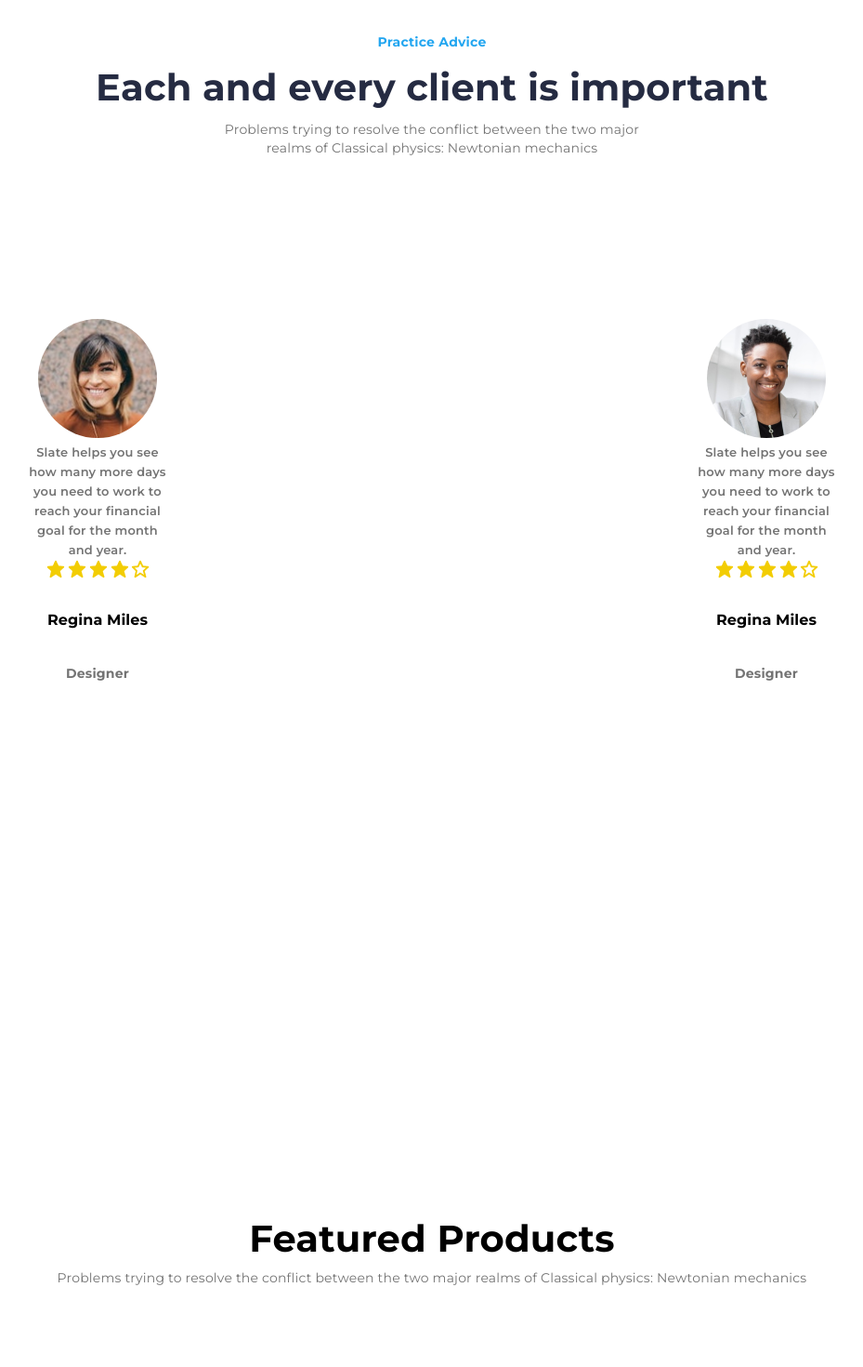
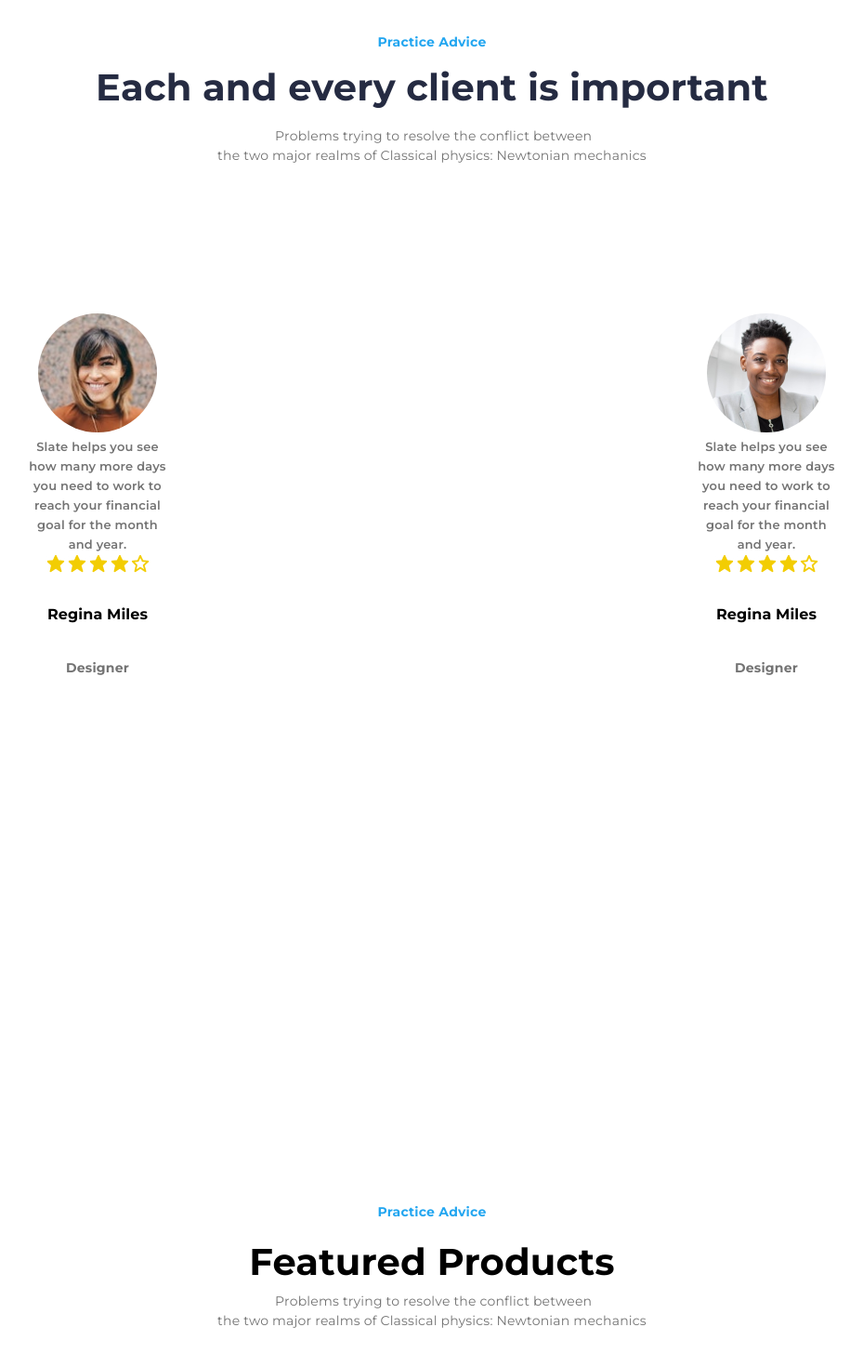
Before and after one commit to mihran1001/DX_task, a React (Create React App) app in the folder dx-soft-project/: page / in a window 1280 px wide. Shown: the part 160-1630 px from the top of the page at 93% size, without its empty margins (255-1184 px from the left). Built offline with nearby package versions, Linux system fonts and the light colour scheme.

Commit message:
fixing some problems

```diff
--- a/dx-soft-project/src/Components/Footer/Footer.module.css
+++ b/dx-soft-project/src/Components/Footer/Footer.module.css
@@ -34,7 +34,7 @@
     text-decoration-skip-ink: none;
 }
 
-a {
+.footer_section a {
     font-family: Montserrat;
     font-size: 14px;
     /* width: 67px;
@@ -62,7 +62,7 @@ a {
     flex-direction: column;
 }
 
-h3 {
+.footer_section h3 {
     /* width: 154px;
     height: 32px; */
     gap: 0px;
@@ -90,7 +90,7 @@ h3 {
     background-color: #1853AC;
 }
 
-h6 {
+.footer_section h6 {
     font-family: Montserrat;
     font-size: 14px;
     font-weight: 700;
--- a/dx-soft-project/src/Components/PracticeAdvice/PracticeAdvice.jsx
+++ b/dx-soft-project/src/Components/PracticeAdvice/PracticeAdvice.jsx
@@ -12,8 +12,10 @@ function PracticeAdvice(){
                 <div className={styles.title}>
                     <h6>Practice Advice</h6>
                     <h2>Each and every client is important</h2>
-                    <p>Problems trying to resolve the conflict between
-                    the two major realms of Classical physics: Newtonian mechanics </p>
+                    <div className={styles.text}>
+                        <span className={styles.text1}>Problems trying to resolve the conflict between<br /></span>
+                        <span className={styles.text2}>the two major realms of Classical physics: Newtonian mechanics</span>
+                    </div>
                 </div>
             </div>
         </div>
--- a/dx-soft-project/src/Components/PracticeAdvice/PracticeAdvice.module.css
+++ b/dx-soft-project/src/Components/PracticeAdvice/PracticeAdvice.module.css
@@ -1,4 +1,4 @@
-.title p {
+.text1, .text2 {
     font-family: Montserrat;
     font-size: 14px;
     font-weight: 400;
@@ -8,15 +8,17 @@
     text-underline-position: from-font;
     text-decoration-skip-ink: none;
     color: #737373;
-    width: 469px;
-    height: 40px;
-    gap: 0px;
-    opacity: 0px;
 }
 
+.text1 {
+    margin-left: 62px;
+}
 
+.text {
+    margin-top: 20px;
+}
 
-h5 {
+.PracticeAdvice h5 {
     font-family: Montserrat;
     font-size: 16px;
     font-weight: 700;
@@ -27,7 +29,7 @@ h5 {
     text-decoration-skip-ink: none;
 }
 
-.comment2 span, .comment3 span{
+.PracticeAdvice .comment2 span, .PracticeAdvice .comment3 span{
     font-family: Montserrat;
     font-size: 13px;
     font-weight: 561;
@@ -39,7 +41,7 @@ h5 {
     color: #737373;
 }
 
-img {
+.PracticeAdvice img {
     border-radius: 50%;
 }
 
@@ -51,7 +53,7 @@ img {
     text-align: center;
 }
 
-.comment2 h6, .comment3 h6 {
+.PracticeAdvice .comment2 h6, .PracticeAdvice .comment3 h6 {
     font-family: Montserrat;
     font-size: 14px;
     font-weight: 700;
--- a/dx-soft-project/src/Components/Subscribe/Subscribe.jsx
+++ b/dx-soft-project/src/Components/Subscribe/Subscribe.jsx
@@ -11,8 +11,8 @@ function Subscribe(){
                 <h2>Featured Products</h2>
             </div>
             <div>
-                <span className={styles.text}>Problems trying to resolve the conflict between
-                the two major realms of Classical physics: Newtonian mechanics</span>
+                <span className={styles.text1}>Problems trying to resolve the conflict between<br /></span>
+                <span className={styles.text2}>the two major realms of Classical physics: Newtonian mechanics</span>
             </div>
         </div>
         <div className={styles.email}>
--- a/dx-soft-project/src/Components/Subscribe/Subscribe.module.css
+++ b/dx-soft-project/src/Components/Subscribe/Subscribe.module.css
@@ -9,7 +9,7 @@
     margin-top: 430px;
 }
 
-button {
+.Subscribe button {
     width: 117px;
     height: 58px;
     gap: 10px;
@@ -21,7 +21,7 @@ button {
     border: none;
 }
 
-h6 {
+.Subscribe h6 {
     font-family: Montserrat;
     font-size: 14px;
     font-weight: 700;
@@ -30,9 +30,10 @@ h6 {
     text-align: center;
     text-underline-position: from-font;
     text-decoration-skip-ink: none;
+    color: #23A6F0;
 }
 
-.text {
+.text1, .text2 {
     font-family: Montserrat;
     font-size: 14px;
     font-weight: 400;
@@ -44,6 +45,10 @@ h6 {
     color: #737373;
 }
 
+.text1 {
+    margin-left: 62px;
+}
+
 .Subscribe .title h2 {
     font-family: Montserrat;
     font-size: 40px;
@@ -53,13 +58,13 @@ h6 {
     text-align: center;
     text-underline-position: from-font;
     text-decoration-skip-ink: none;
-    margin-top: -40px;
+    margin-top: -15px;
     margin-bottom: 6px;
 }
 
 
 
-button span {
+.Subscribe button span {
     font-family: Montserrat;
     font-size: 14px;
     font-weight: 400;
@@ -70,7 +75,7 @@ button span {
     text-decoration-skip-ink: none;
 }
 
-::placeholder {
+.Subscribe ::placeholder {
     width: 80px;
     height: 28px;
     top: 15px;
@@ -89,7 +94,7 @@ button span {
     padding-left: 15px;
 }
 
-input {
+.Subscribe input {
     width: 688px;
     height: 55px;
     gap: 47px;
```
